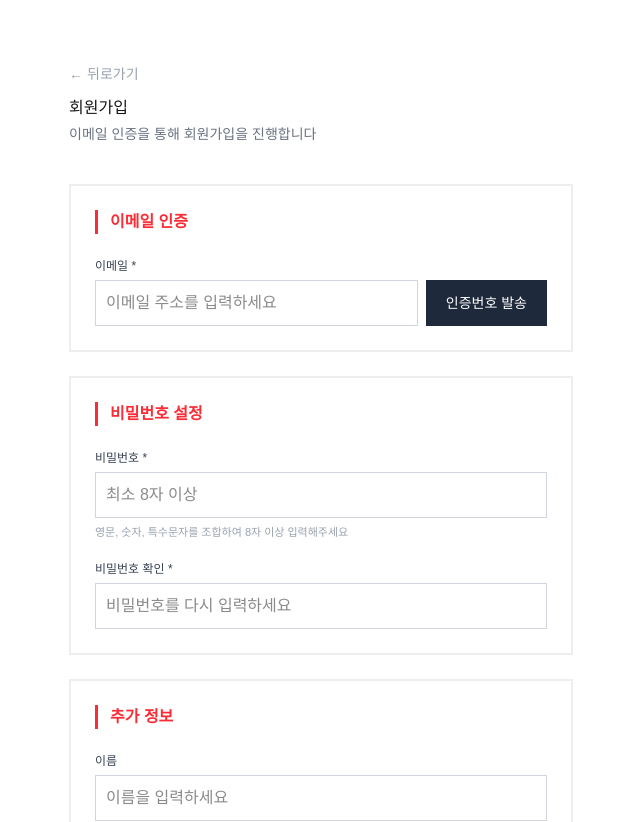
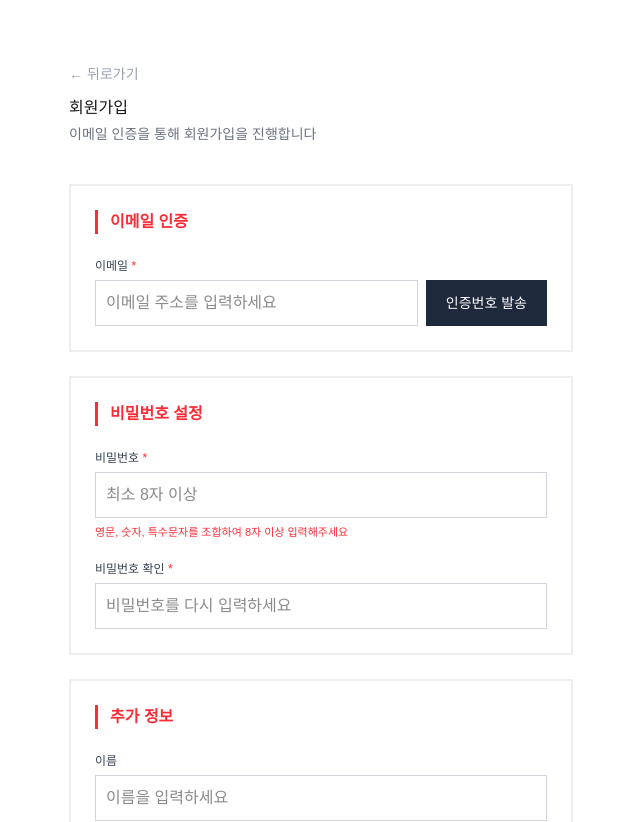
Before and after one commit to pinetree5115-collab/device-rental, a Next.js app: page /signup in a window 1280 px wide. Shown: the top 822 px of the page, without its empty margins (319-959 px from the left). Built offline with nearby package versions, Linux system fonts and the light colour scheme; no server answers; a web font is replaced by a local one.

Commit message:
style: 필수 입력 필드 표시 색상 변경

```diff
--- a/src/app/(auth)/signup/page.tsx
+++ b/src/app/(auth)/signup/page.tsx
@@ -95,7 +95,9 @@ export default function SingnUpPage() {
 
             <div className="space-y-4">
               <div className="flex flex-col gap-1.5">
-                <label htmlFor="email" className="text-xs font-normal text-gray-700">이메일 *</label>
+                <label htmlFor="email" className="text-xs font-normal text-gray-700">
+                  이메일 <span className="text-[#FB2C36]">*</span>
+                </label>
                 <div className="flex gap-2">
                   <input
                     id="email"
@@ -129,7 +131,7 @@ export default function SingnUpPage() {
               {isCodeSent && (
                 <div className="flex flex-col gap-1.5">
                   <label htmlFor="authCode" className="text-xs font-normal text-gray-700">
-                    인증번호 * <span className="text-red-500 ml-1">2:51</span>
+                    인증번호 <span className="text-[#FB2C36]">*</span> <span className="text-red-500 ml-1">2:51</span>
                   </label>
                   <div className="flex gap-2">
                     <input
@@ -164,7 +166,9 @@ export default function SingnUpPage() {
 
             <div className="space-y-5">
               <div className="flex flex-col gap-1.5">
-                <label className="text-xs font-normal text-gray-700">비밀번호 *</label>
+                <label className="text-xs font-normal text-gray-700">
+                  비밀번호 <span className="text-[#FB2C36]">*</span>
+                </label>
                 <input
                   type="password"
                   placeholder="최소 8자 이상"
@@ -173,11 +177,13 @@ export default function SingnUpPage() {
                   className="w-full border border-gray-300 p-2.5 focus:outline-none focus:border-red-500"
                   required
                 />
-                <p className="text-[11px] text-gray-400">영문, 숫자, 특수문자를 조합하여 8자 이상 입력해주세요</p>
+                <p className="text-[11px] text-[#FB2C36]">영문, 숫자, 특수문자를 조합하여 8자 이상 입력해주세요</p>
               </div>
 
               <div className="flex flex-col gap-1.5">
-                <label className="text-xs font-normal text-gray-700">비밀번호 확인 *</label>
+                <label className="text-xs font-normal text-gray-700">
+                  비밀번호 확인 <span className="text-[#FB2C36]">*</span>
+                </label>
                 <input
                   type="password"
                   placeholder="비밀번호를 다시 입력하세요"
```
